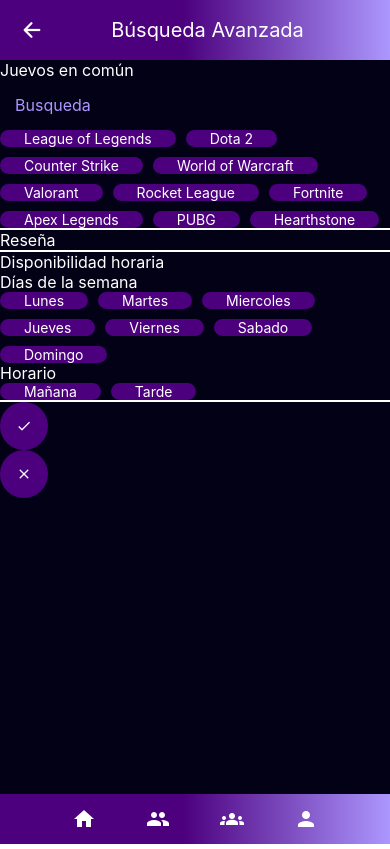
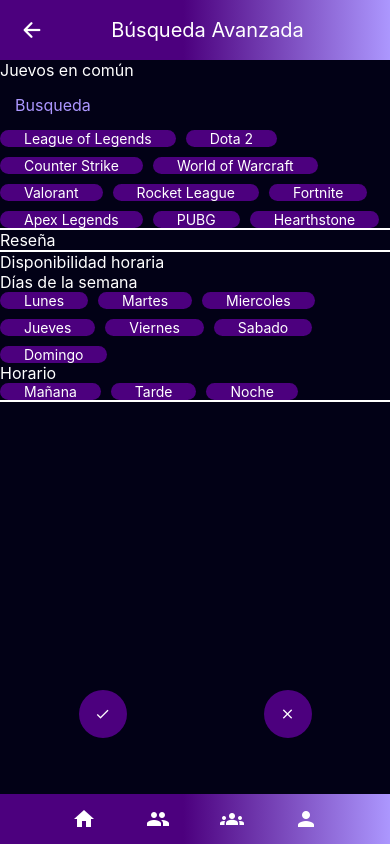
Before and after one commit to Siuss/gamerly-frontend, a React Native app: screen /busquedaAvanzada in a window 390 px wide. Built offline with nearby package versions, Linux system fonts and the light colour scheme.

Commit message:
Se instala en 'package.json' el elemento 'Slider', y se cambia la ubiación de los botones de la vista 'BusquedaAvanzada'.

```diff
--- a/package.json
+++ b/package.json
@@ -11,6 +11,7 @@
   "dependencies": {
     "@expo/metro-runtime": "~3.1.3",
     "@expo/vector-icons": "^14.0.0",
+    "@react-native-community/slider": "^4.5.2",
     "@react-navigation/native": "^6.1.17",
     "@react-navigation/stack": "^6.3.29",
     "expo": "~50.0.14",
--- a/src/componentes/vistas/BusquedaAvanzada.jsx
+++ b/src/componentes/vistas/BusquedaAvanzada.jsx
@@ -96,6 +96,10 @@ const momentosDelDia = [
     id: 2,
     name: "Tarde",
   },
+  {
+    id: 3,
+    name: "Noche",
+  },
 ];
 
 export const BusquedaAvanzada = () => {
@@ -119,8 +123,10 @@ export const BusquedaAvanzada = () => {
       <ListaDePildoras items={momentosDelDia}/>
 
       <Divisor />
-      <BotonFlotante name="check" />
-      <BotonFlotante name="close" />
+      <View style={styles.botonera}>
+        <BotonFlotante name="check" />
+        <BotonFlotante name="close" />
+      </View>
     </View>
   );
 };
@@ -130,7 +136,14 @@ const styles = StyleSheet.create({
     backgroundColor: Color.neutro,
     width: "100%",
     height: "100%",
-
-
   },
+  botonera:{
+    display: "flex",
+    position: 'fixed',
+    bottom: 96,
+    flexDirection: "row",
+    justifyContent: "space-around",
+    width: "100%",
+    padding: 10,
+  }
 });
```
Also changed, not shown: 1 other file (tests, documents, lock files or other folders).
